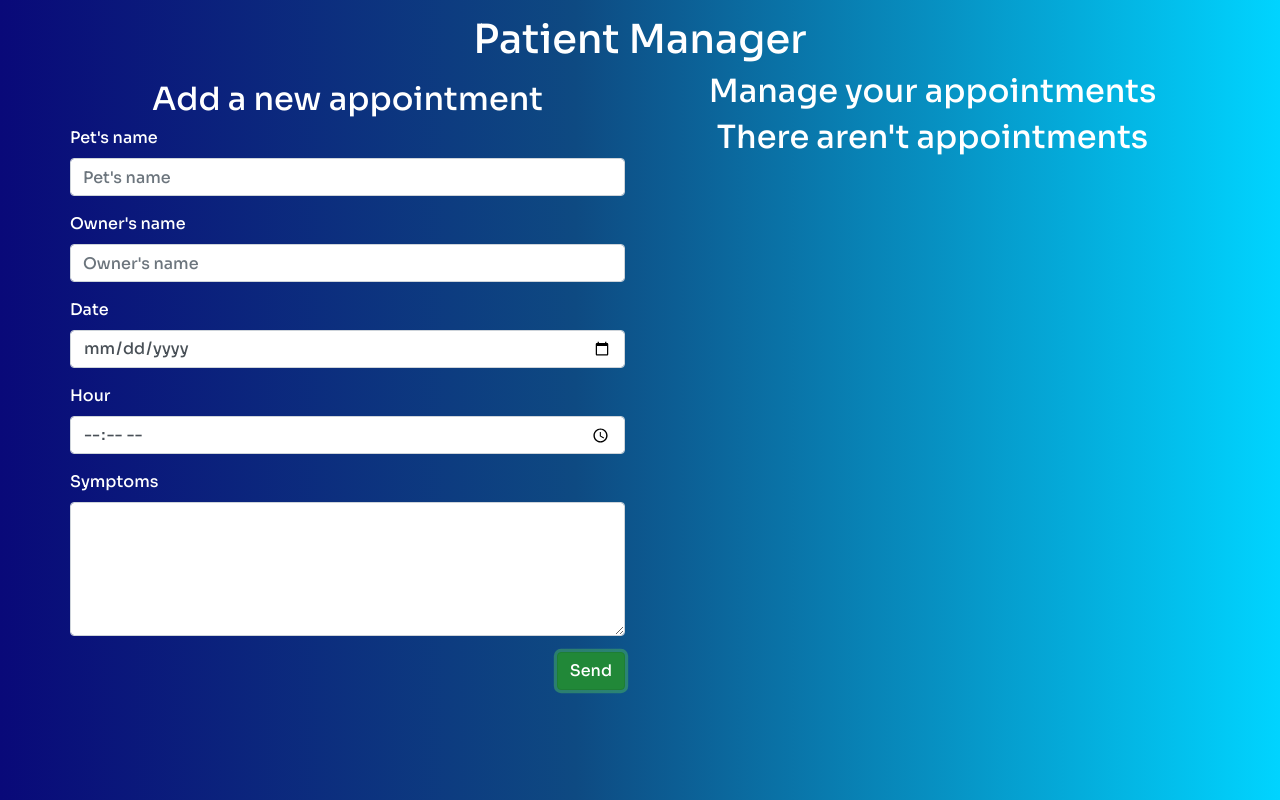
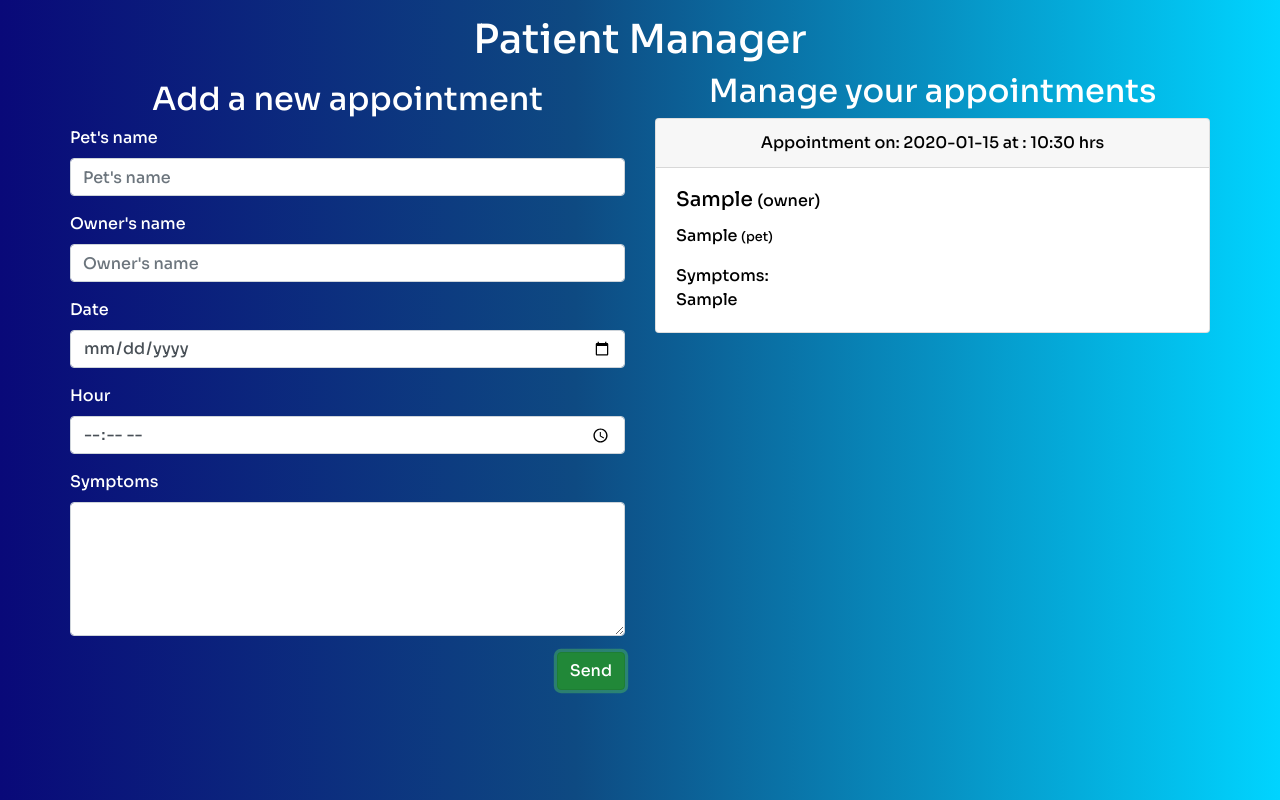
Before and after one commit to Raulcmm/PatientManager_ReactJs_, a React (Create React App) app: page / in a window 1280 px wide. Both pictures are taken after typing "Sample", "Sample", "2020-01-15", "10:30", "Sample" into the empty fields and a click on the button "Send". Built offline with nearby package versions, Linux system fonts and the light colour scheme.

Commit message:
appointentcard implemented

```diff
--- a/src/components/AppointmentList.js
+++ b/src/components/AppointmentList.js
@@ -1,11 +1,12 @@
-import React from 'react'
+import React from 'react';
+import AppointmentCard from './AppointmentCard';
 
-const AppointmentList = () => {
-    return (
-        <div className="mt-2">
-            <h2>There aren't appointments</h2>
-        </div>
-    )
-}
+const AppointmentList = ({ appointmentsList }) => {
+	if (appointmentsList.length === 0) return null;
+	return <div className="mt-2">
+        {appointmentsList.map((appointment, index) =>
+            <AppointmentCard key={index} appointment={appointment} />)}
+        </div>;
+};
 
-export default AppointmentList
+export default AppointmentList;
```
